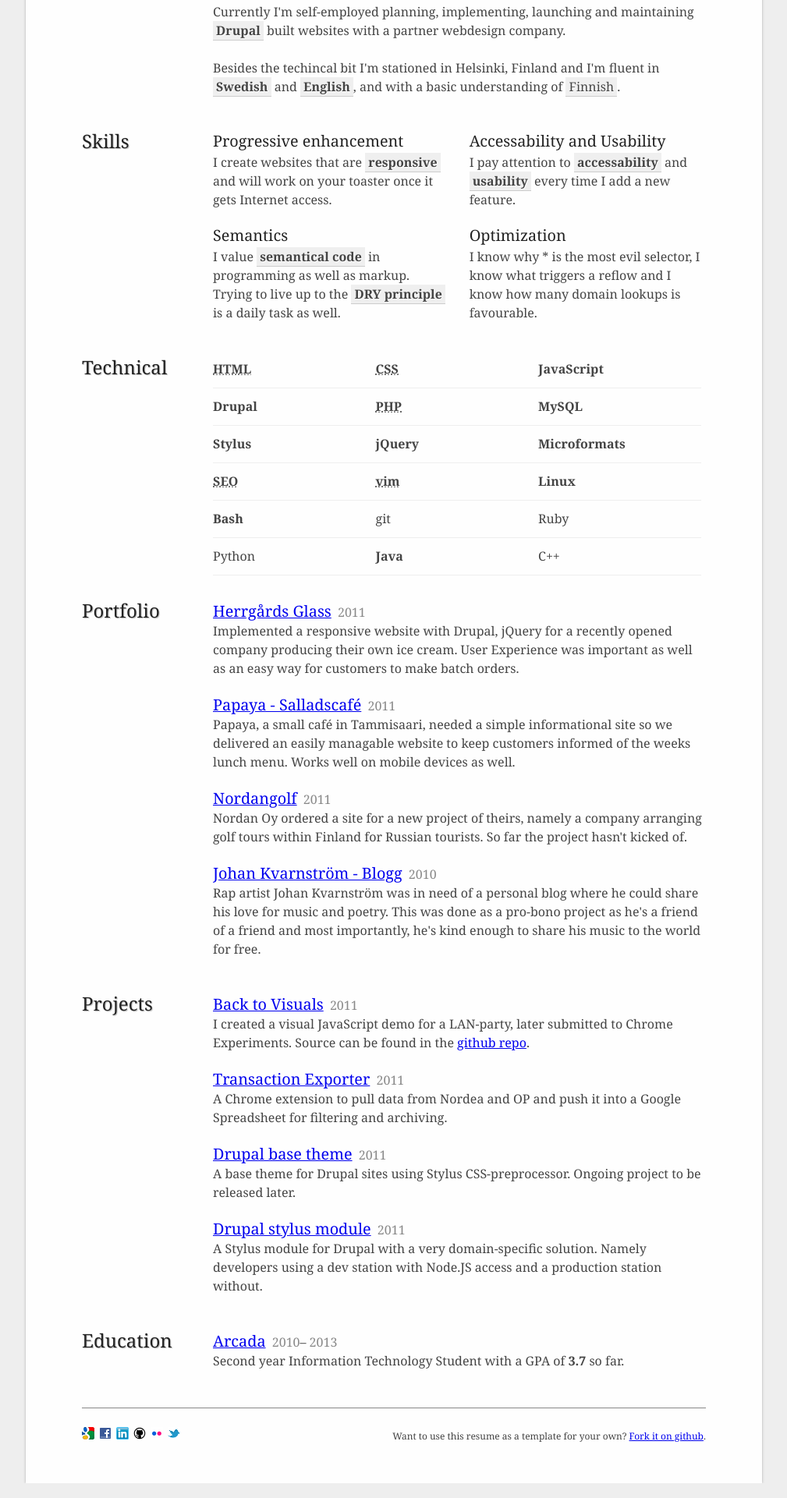
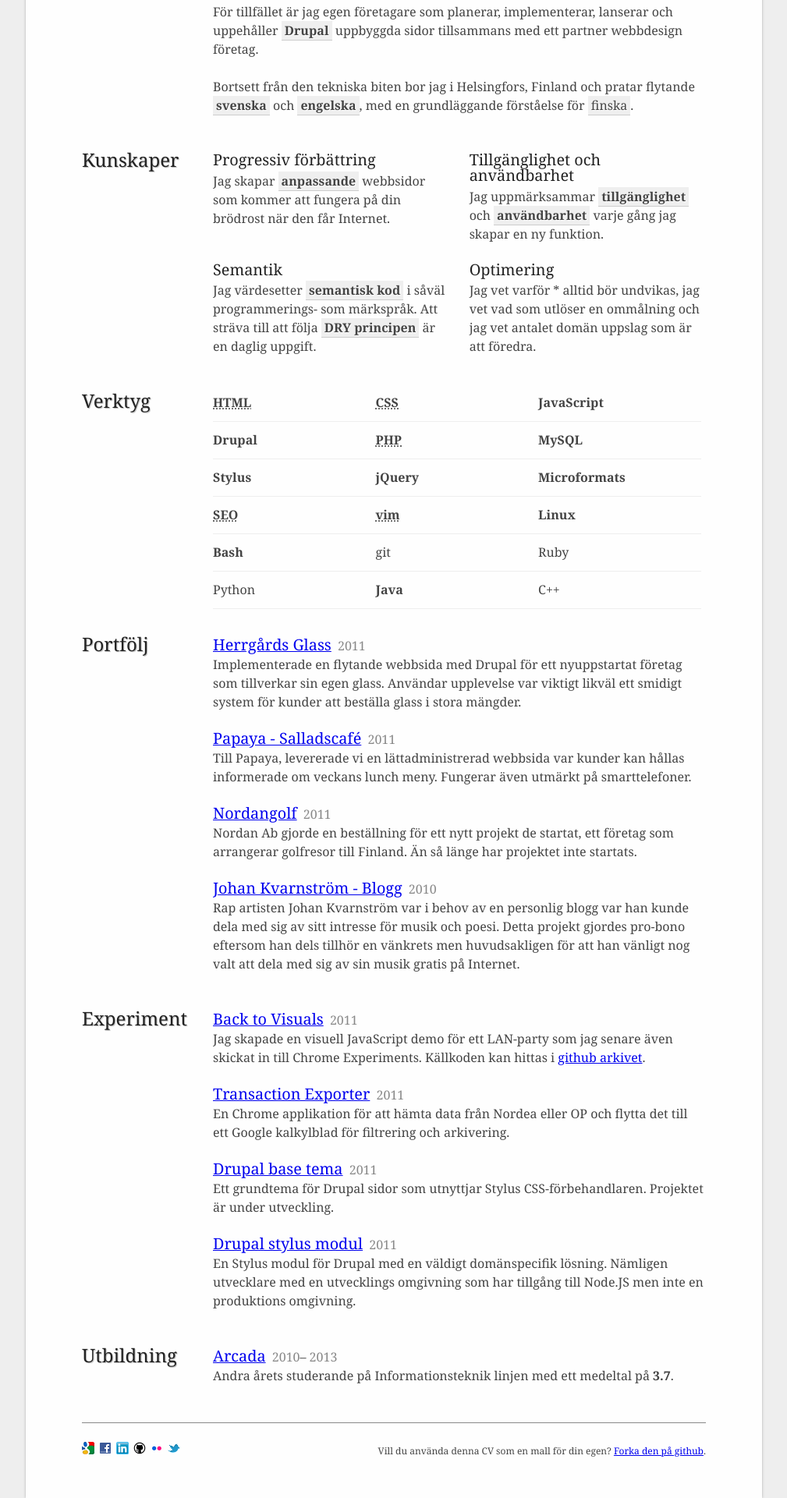
Before and after one commit to oxyc/oxyc.github.com, a plain HTML site: page index.html in a window 1280 px wide. Shown: the part 381-2302 px from the top of the page at 78% size, without its empty margins (135-1144 px from the left). Drawn offline with Linux system fonts and the light colour scheme.

Commit message:
Added swedish branch

```diff
--- a/index.html
+++ b/index.html
@@ -1,10 +1,10 @@
 <!DOCTYPE html>
-<html lang="en">
+<html lang="sv">
   <head>
     <meta charset="utf-8" />
     <meta name="viewport" content="width=device-width, initial-scale=1.0">
 
-    <title>Resume of Oskar Schöldström - Web Developer</title>
+    <title>Curriculum vitae, Oskar Schöldström - Webbutvecklare</title>
 
     <link rel="stylesheet" href="stylesheets/css/normalize.css" media="all" />
     <link rel="stylesheet" href="stylesheets/css/stylesheet.css" media="all" />
@@ -13,7 +13,7 @@
     <link href="http://microformats.org/profile/hresume" rel="profile" />
 
     <meta name="author" content="Oskar Schöldström (oxy)" />
-    <meta name="description" content="Resume of Oskar Schöldström, a web developer from Finland" />
+    <meta name="description" content="Oskar Schöldströms curriculum vitae, en webbutvecklare från Finland" />
 
     <!--[if lt IE 9 ]>
       <script src="//html5shiv.googlecode.com/svn/trunk/html5.js"></script>
@@ -23,13 +23,13 @@
     <header role="banner" class="vcard contact">
       <hgroup>
         <h1><a class="url fn" href="http://oxyc.github.com">Oskar Schöldström</a></h1>
-        <h2 class="title">Web Developer</h2>
+        <h2 class="title">Webbutvecklare</h2>
       </hgroup>
       <span class="fn nickname">oxy</span>
       <span class="adr">
-        <span class="street-address">Roomankatu 5 B102</span>
+        <span class="street-address">Romgatan 5 B102</span>
         <span class="postal-code">005500</span>
-        <span class="locality">Helsinki</span>
+        <span class="locality">Helsingfors</span>
         <span class="country-name">Finland</span>
       </span>
       <ul>
@@ -38,36 +38,36 @@
       </ul>
     </header>
     <section>
-      <h1>Profile</h1>
+      <h1>Profil</h1>
       <div>
-        <p class="summary">I'm a web developer at the age of 22 with a passion for <b class="strong">best practice</b> and <b class="strong">semantics</b>&mdash;sometimes in the sense of a perfectionst. I have a constant urge to further myself with learning, and this makes <b class="strong">web development</b> and more specifically <b class="strong">front-end</b> development my optimal field. My free time is often occupied by digging into language specifications or keeping up with the web thanks to my neverending feed list.</p>
-        <p>Currently I'm self-employed planning, implementing, launching and maintaining <b class="strong">Drupal</b> built websites with a partner webdesign company.</p>
-        <p>Besides the techincal bit I'm stationed in Helsinki, Finland and I'm fluent in <b class="strong">Swedish</b> and <b class="strong">English</b>, and with a basic understanding of <b class="weak">Finnish</b>.</p>
+        <p class="summary">Jag är en webbutvecklare född 1988 med ett intresse för <b class="strong">bästa praxis</b> och <b class="strong">semantik</b>&mdash; ibland i betydelsen av en perfektionist. Jag har ett konstant behov av att lära och utveckla mig själv, därför är <b class="strong">webbutveckling</b> och mer specifikt <b class="strong">front-end</b> utveckling det perfekta området för mig. Min fritid upptas ofta av att studera programmerings specifikationer och hålla mig uppdaterad angående webben.</p>
+        <p>För tillfället är jag egen företagare som planerar, implementerar, lanserar och uppehåller <b class="strong">Drupal</b> uppbyggda sidor tillsammans med ett partner webbdesign företag.</p>
+        <p>Bortsett från den tekniska biten bor jag i Helsingfors, Finland och pratar flytande <b class="strong">svenska</b> och <b class="strong">engelska</b>, med en grundläggande förståelse för <b class="weak">finska</b>.</p>
       </div>
     </section>
     <section>
-      <h1>Skills</h1>
+      <h1>Kunskaper</h1>
       <ul>
         <li>
-          <h2>Progressive enhancement</h2>
-          <p>I create websites that are <b class="strong">responsive</b> and will work on your toaster once it gets Internet access.</p>
+          <h2>Progressiv förbättring</h2>
+          <p>Jag skapar <b class="strong">anpassande</b> webbsidor som kommer att fungera på din brödrost när den får Internet.</p>
         </li>
         <li>
-          <h2>Accessability and Usability</h2>
-          <p>I pay attention to <b class="average">accessability</b> and <b class="average">usability</b> every time I add a new feature.</p>
+          <h2>Tillgänglighet och användbarhet</h2>
+          <p>Jag uppmärksammar <b class="average">tillgänglighet</b> och <b class="average">användbarhet</b> varje gång jag skapar en ny funktion.</p>
         </li>
         <li>
-          <h2>Semantics</h2>
-          <p>I value <b class="strong">semantical code</b> in programming as well as markup. Trying to live up to the <b class="strong">DRY principle</b> is a daily task as well.</p>
+          <h2>Semantik</h2>
+          <p>Jag värdesetter <b class="strong">semantisk kod</b> i såväl programmerings- som märkspråk. Att sträva till att följa <b class="strong">DRY principen</b> är en daglig uppgift.</p>
         </li>
         <li>
-          <h2>Optimization</h2>
-          <p>I know why * is the most evil selector, I know what triggers a reflow and I know how many domain lookups is favourable.</p>
+          <h2>Optimering</h2>
+          <p>Jag vet varför * alltid bör undvikas, jag vet vad som utlöser en ommålning och jag vet antalet domän uppslag som är att föredra.</p>
         </li>
       </ul>
     </section>
     <section>
-      <h1>Technical</h1>
+      <h1>Verktyg</h1>
       <ul class="grid">
         <li><abbr class="skill strong" title="HyperText Markup Language">HTML</abbr></li>
         <li><abbr class="skill strong" title="Cascading Style Sheets">CSS</abbr></li>
@@ -91,7 +91,7 @@
       </ul>
     </section>
     <section>
-      <h1>Portfolio</h1>
+      <h1>Portfölj</h1>
       <ol class="vcalendar">
         <li class="experience vevent">
           <article>
@@ -99,7 +99,7 @@
             <footer>
               <time class="dtstart dtend" title="2011-09-01" datetime="2011-09-01">2011</time>
             </footer>
-            <p>Implemented a responsive website with Drupal, jQuery for a recently opened company producing their own ice cream. User Experience was important as well as an easy way for customers to make batch orders.</p>
+            <p>Implementerade en flytande webbsida med Drupal för ett nyuppstartat företag som tillverkar sin egen glass. Användar upplevelse var viktigt likväl ett smidigt system för kunder att beställa glass i stora mängder.</p>
           </article>
         </li>
         <li class="experience vevent">
@@ -108,7 +108,7 @@
             <footer>
               <time class="dtstart dtend" title="2011-08-01" datetime="2011-08-01">2011</time>
             </footer>
-            <p>Papaya, a small café in Tammisaari, needed a simple informational site so we delivered an easily managable website to keep customers informed of the weeks lunch menu. Works well on mobile devices as well.
+            <p>Till Papaya, levererade vi en lättadministrerad webbsida var kunder kan hållas informerade om veckans lunch meny. Fungerar även utmärkt på smarttelefoner.</p>
           </article>
         </li>
         <li class="experience vevent">
@@ -117,7 +117,7 @@
             <footer>
               <time class="dtstart dtend" title="2011-04-01" datetime="2011-04-01">2011</time>
             </footer>
-            <p>Nordan Oy ordered a site for a new project of theirs, namely a company arranging golf tours within Finland for Russian tourists. So far the project hasn't kicked of.</p>
+            <p>Nordan Ab gjorde en beställning för ett nytt projekt de startat, ett företag som arrangerar golfresor till Finland. Än så länge har projektet inte startats.</p>
           </article>
         </li>
         <li class="experience vevent">
@@ -126,13 +126,13 @@
             <footer>
               <time class="dtstart dtend" title="2010-09-01" datetime="2010-09-01">2010</time>
             </footer>
-            <p>Rap artist Johan Kvarnström was in need of a personal blog where he could share his love for music and poetry. This was done as a pro-bono project as he's a friend of a friend and most importantly, he's kind enough to share his music to the world for free.</p>
+            <p>Rap artisten Johan Kvarnström var i behov av en personlig blogg var han kunde dela med sig av sitt intresse för musik och poesi. Detta projekt gjordes pro-bono eftersom han dels tillhör en vänkrets men huvudsakligen för att han vänligt nog valt att dela med sig av sin musik gratis på Internet.</p>
           </article>
         </li>
       </ol>
     </section>
     <section>
-      <h1>Projects</h1>
+      <h1>Experiment</h1>
       <ol class="vcalendar">
         <li class="experience vevent">
           <article>
@@ -140,7 +140,7 @@
             <footer>
               <time class="dtstart dtend" title="2011-02-01" datetime="2011-02-01">2011</time>
             </footer>
-            <p>I created a visual JavaScript demo for a LAN-party, later submitted to Chrome Experiments. Source can be found in the <a href="https://github.com/oxyc/Back-to-Visuals">github repo</a>.</p>
+            <p>Jag skapade en visuell JavaScript demo för ett LAN-party som jag senare även skickat in till Chrome Experiments. Källkoden kan hittas i <a href="https://github.com/oxyc/Back-to-Visuals">github arkivet</a>.</p>
           </article>
         </li>
         <li class="experience vevent">
@@ -149,31 +149,31 @@
             <footer>
               <time class="dtstart dtend" title="2011-09-01" datetime="2011-09-01">2011</time>
             </footer>
-            <p>A Chrome extension to pull data from Nordea and OP and push it into a Google Spreadsheet for filtering and archiving.</p>
+            <p>En Chrome applikation för att hämta data från Nordea eller OP och flytta det till ett Google kalkylblad för filtrering och arkivering.</p>
           </article>
         </li>
         <li class="experience vevent">
           <article>
-            <h2><a href="https://github.com/oxyc/base">Drupal base theme</a></h2>
+            <h2><a href="https://github.com/oxyc/base">Drupal base tema</a></h2>
             <footer>
               <time class="dtstart dtend" title="2011-09-01" datetime="2011-09-01">2011</time>
             </footer>
-            <p>A base theme for Drupal sites using Stylus CSS-preprocessor. Ongoing project to be released later.</p>
+            <p>Ett grundtema för Drupal sidor som utnyttjar Stylus CSS-förbehandlaren. Projektet är under utveckling.</p>
           </article>
         </li>
         <li class="experience vevent">
           <article>
-            <h2><a href="https://github.com/oxyc/stylus">Drupal stylus module</a></h2>
+            <h2><a href="https://github.com/oxyc/stylus">Drupal stylus modul</a></h2>
             <footer>
               <time class="dtstart dtend" title="2011-10-01" datetime="2011-10-01">2011</time>
             </footer>
-            <p>A Stylus module for Drupal with a very domain-specific solution. Namely developers using a dev station with Node.JS access and a production station without.</p>
+            <p>En Stylus modul för Drupal med en väldigt domänspecifik lösning. Nämligen utvecklare med en utvecklings omgivning som har tillgång till Node.JS men inte en produktions omgivning.</p>
           </article>
         </li>
       </ol>
     </section>
     <section>
-      <h1>Education</h1>
+      <h1>Utbildning</h1>
       <ol class="vcalendar">
         <li class="education vevent">
           <article>
@@ -181,16 +181,16 @@
             <footer>
               <time class="dtstart" title="2010-08-01">2010</time>&ndash;<time class="dtend" title="2013-05-01">2013</time>
             </footer>
-            <p>Second year Information Technology Student with a GPA of <strong>3.7</strong> so far.</p>
+            <p>Andra årets studerande på Informationsteknik linjen med ett medeltal på <strong>3.7</strong>.</p>
           </article>
         </li>
       </ol>
     </section>
     <footer role="contentinfo">
       <section class="download">
-        <h1>Download Resume</h1>
+        <h1>Ladda ner CV</h1>
         <ul>
-          <li><a class="sprite pdf" href="#" title="Download as PDF"><span class="visuallyhidden">Download as PDF</span></a></li>
+          <li><a class="sprite pdf" href="#" title="Ladda ner som PDF"><span class="visuallyhidden">Ladda ner som PDF</span></a></li>
         </ul>
       </section>
       <ul class="external social">
@@ -225,7 +225,7 @@
           </a>
         </li>
       </ul>
-      <p>Want to use this resume as a template for your own? <a href="https://github.com/oxyc/oxyc.github.com">Fork it on github</a>.</p>
+      <p>Vill du använda denna CV som en mall för din egen? <a href="https://github.com/oxyc/oxyc.github.com">Forka den på github</a>.</p>
     </footer>
     <script>
       // Fix device-width scalability crossbrowser
```
